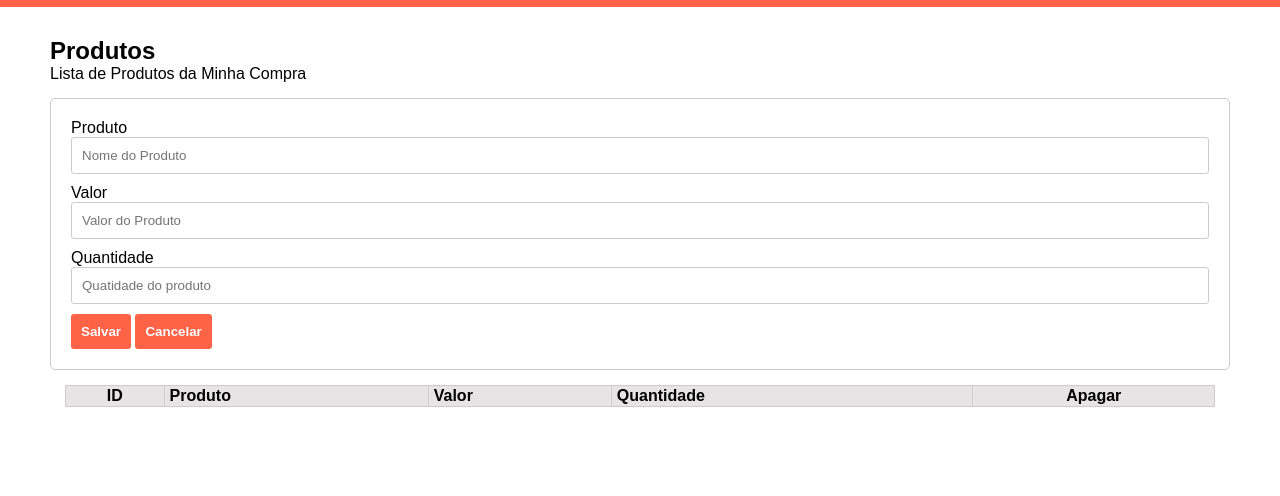
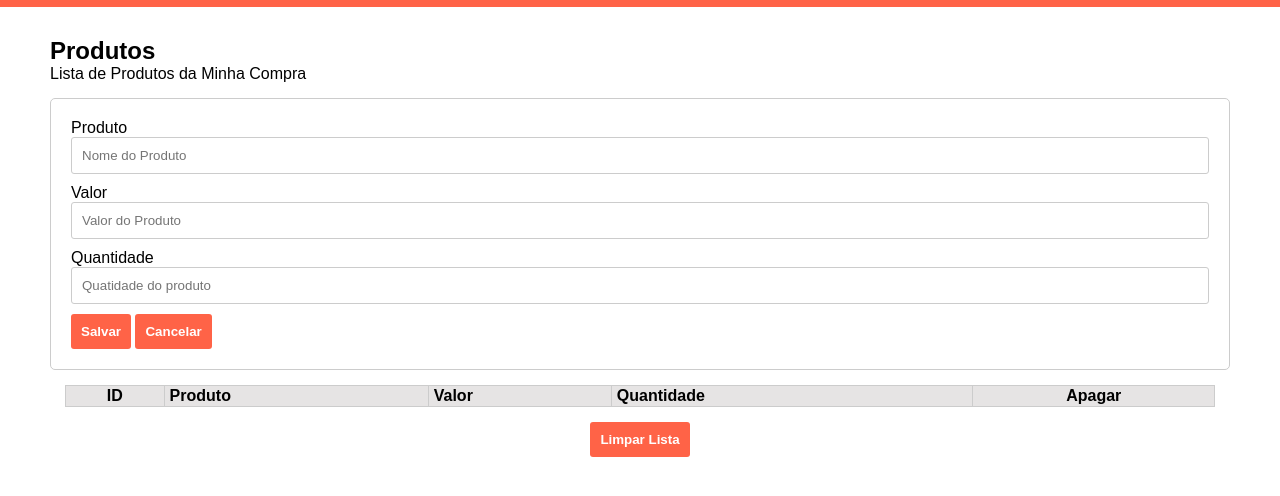
Before and after one commit to kibedofuturo/AtividadesProgWeb2, a plain HTML site: page Atividade 2 - Lista De Compras/index.html in a window 1280 px wide. Shown: the part 50-546 px from the top of the page. Drawn offline with Linux system fonts and the light colour scheme.

Commit message:
Adicionando um botão que limpa toda a lista

```diff
--- a/Atividade 2 - Lista De Compras/css/style.css
+++ b/Atividade 2 - Lista De Compras/css/style.css
@@ -81,3 +81,9 @@ table td img {
 .center {
     text-align: center;
 }
+
+.btn {
+    display: flex;
+    justify-content: center;
+    align-items: center;
+}
--- a/Atividade 2 - Lista De Compras/index.html
+++ b/Atividade 2 - Lista De Compras/index.html
@@ -54,6 +54,10 @@
                 </tbody>
             </table>
         </div>
+        <div class="btn">
+            <button onclick="product.clearList()">Limpar Lista</button>
+        </div>
+
     </main>
 
 </body>
--- a/Atividade 2 - Lista De Compras/js/script1.js
+++ b/Atividade 2 - Lista De Compras/js/script1.js
@@ -46,8 +46,6 @@ class Product {
             imgDelete.setAttribute("onClick", `product.delete(${this.arrayProduct[i].productID})`)
 
             td_productAction.appendChild(imgDelete)
-
-            console.log(this.arrayProduct)
         }
     }
 
@@ -69,7 +67,7 @@ class Product {
     }
 
     delete(id) {
-        if(confirm(`Você realmente deseja deletar o produco do ID ${id}?`) === true){
+        if(confirm(`Você realmente deseja deletar o produco do ID ${id}?`) == true){
             let tbody = document.getElementById('tbody')
 
             for(let i = 0; i < this.arrayProduct.length; i++){
@@ -78,6 +76,17 @@ class Product {
                     tbody.deleteRow(i)
                 }
             }
+        }
+    }
+
+    clearList() {
+        if(confirm('Você realmente deseja limpar a sua lista?') == true) {
+            let tbody = document.getElementById('tbody')
+            tbody.innerHTML = ''
+
+            this.id = 1
+            this.arrayProduct = []
+            console.log(this.arrayProduct)
         }
     }
 
```
